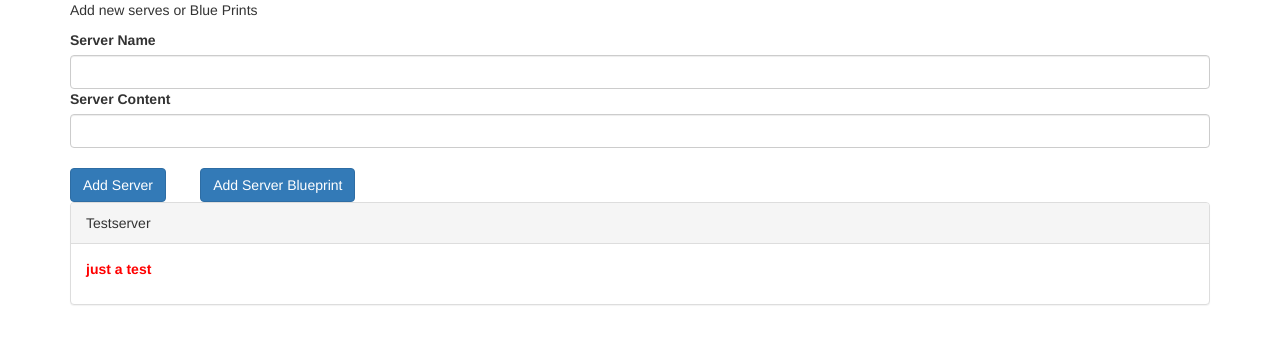
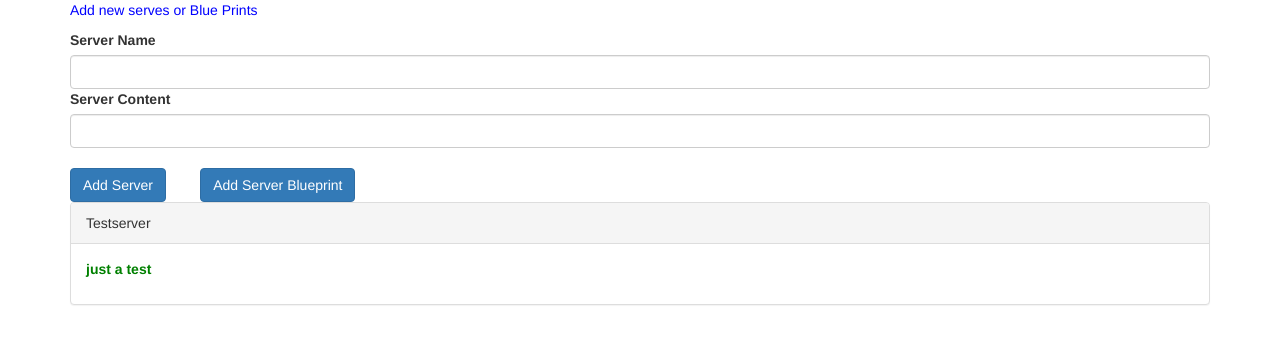
Before and after one commit to 94ju/AngularDataBindingApp, an Angular app: page / in a window 1280 px wide. Shown: the top 344 px of the page. Built offline with nearby package versions, Linux system fonts and the light colour scheme.

Commit message:
server elements altered

```diff
--- a/src/app/app.component.html
+++ b/src/app/app.component.html
@@ -1,12 +1,11 @@
 <div class="container">
   <app-cockpit
    (serverCreated)=onServerAdded($event)
-   (blueprintCreated)=onBlueprintAdded($event)
+   (bpcreated)=onBlueprintAdded($event)
    ></app-cockpit>
   <div class="row">
     <div class="col-xs-12">
         <app-server-element *ngFor='let serverElement of serverElements' [svrElement]="serverElement">
-
         </app-server-element>
 
     </div>
--- a/src/app/cockpit/cockpit.component.css
+++ b/src/app/cockpit/cockpit.component.css
@@ -0,0 +1,3 @@
+p{
+    color: blue;
+}
--- a/src/app/cockpit/cockpit.component.ts
+++ b/src/app/cockpit/cockpit.component.ts
@@ -8,7 +8,7 @@ import { EventEmitter } from '@angular/core';
 })
 export class CockpitComponent implements OnInit {
   @Output() serverCreated=new EventEmitter<{serverName:string ,serverContent:string}>();
-  @Output() blueprintCreated= new EventEmitter<{serverName:string ,serverContent:string}>();
+  @Output('bpcreated') blueprintCreated= new EventEmitter<{serverName:string ,serverContent:string}>();
   newServerName='';
   newServerContent='';
   constructor() { }
@@ -16,12 +16,14 @@ export class CockpitComponent implements OnInit {
   ngOnInit() {
   }
   onAddServer(){
+
     this.serverCreated.emit({
       serverName:this.newServerName,
       serverContent:this.newServerContent
     });
   }
   onAddBluePrint(){
+
     this.serverCreated.emit({
       serverName:this.newServerName,
       serverContent:this.newServerContent
--- a/src/app/server-element/server-element.component.css
+++ b/src/app/server-element/server-element.component.css
@@ -0,0 +1,3 @@
+p {
+    color:green
+}
--- a/src/app/server-element/server-element.component.html
+++ b/src/app/server-element/server-element.component.html
@@ -2,8 +2,8 @@
     <div class="panel-heading">{{element.name}}</div>
     <div class="panel-body" >
       <p>
-        <strong *ngIf="element.type==='server'" style="color: red">{{element.content}}</strong>
-        <em *ngIf="element.type==='blueprint'">{{element.content}}</em>
+        <strong *ngIf="element.type==='server'" >{{element.content}} </strong>
+        <em *ngIf="element.type==='blueprint'">{{element.content}} </em>
       </p>
     </div>
 </div>
```
